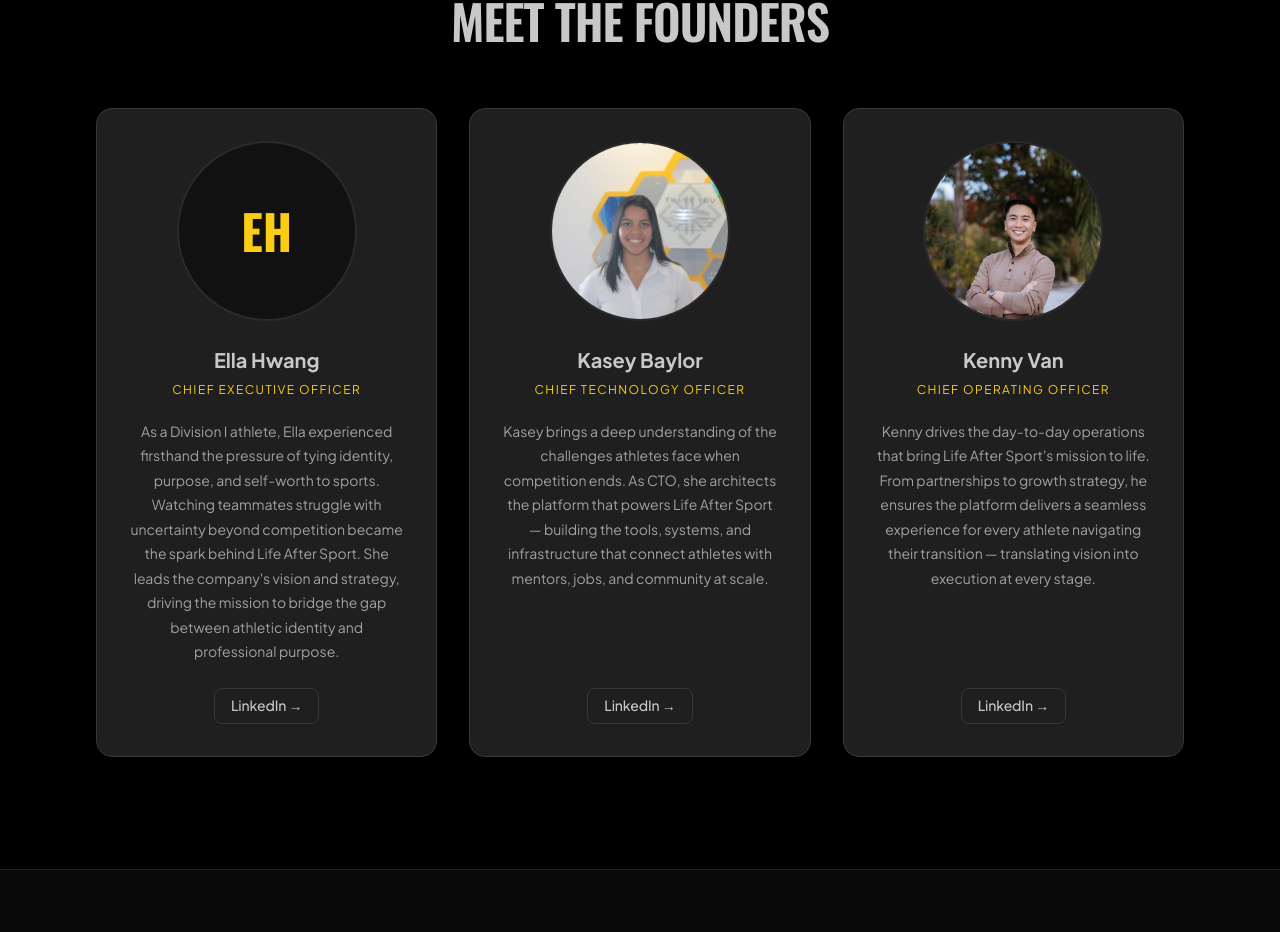
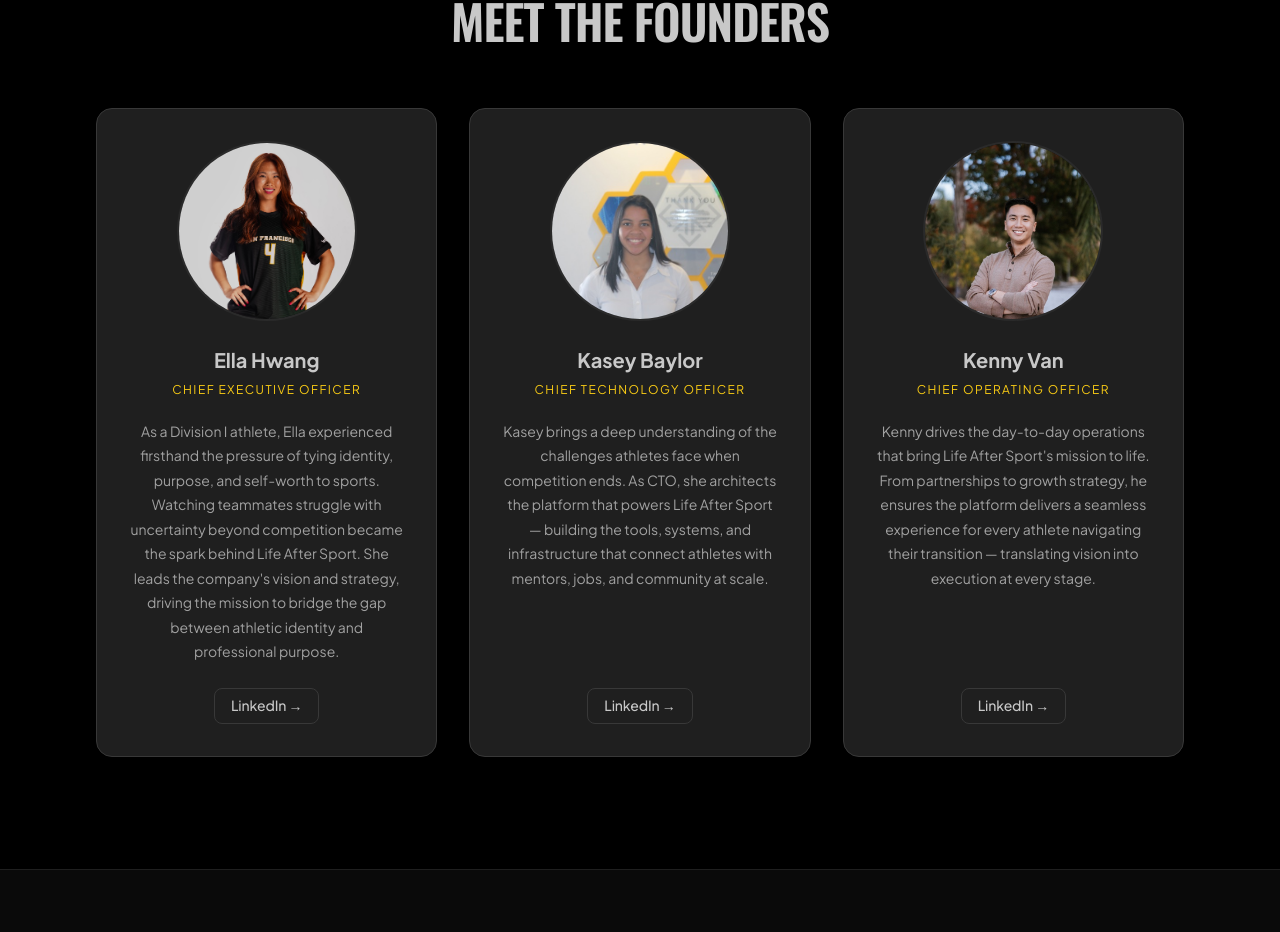
Before and after one commit to kaseybaylor-lang/lifeaftersport, a Next.js app: page /about in a window 1280 px wide. Shown: the part 2183-3115 px from the top of the page. Built offline with nearby package versions, Linux system fonts and the light colour scheme.

Commit message:
Add Ella Hwang photo to About page
Co-Authored-By: Claude Sonnet 4.6 <noreply@anthropic.com>

```diff
--- a/app/about/page.tsx
+++ b/app/about/page.tsx
@@ -6,7 +6,7 @@ const founders = [
     name: "Ella Hwang",
     role: "Chief Executive Officer",
     initials: "EH",
-    photo: null,
+    photo: "/founder-ella.jpg",
     bio: "As a Division I athlete, Ella experienced firsthand the pressure of tying identity, purpose, and self-worth to sports. Watching teammates struggle with uncertainty beyond competition became the spark behind Life After Sport. She leads the company's vision and strategy, driving the mission to bridge the gap between athletic identity and professional purpose.",
     linkedin: "https://www.linkedin.com/in/ella-hwang-408405201/",
   },
```
Also changed, not shown: public/founder-ella.jpg (added).
